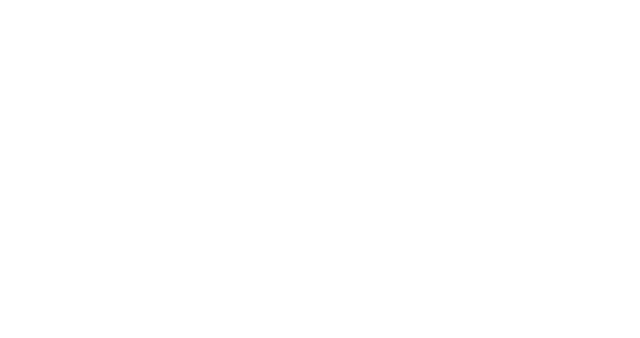
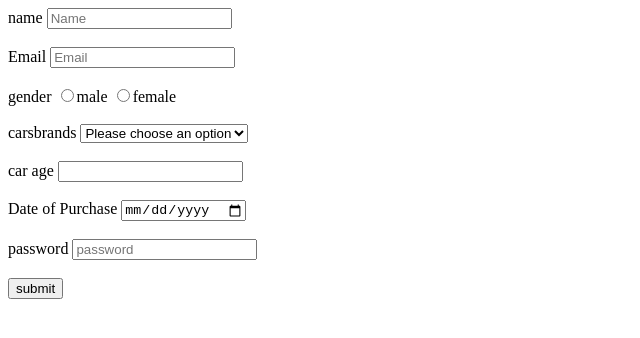
Before and after one commit to acciojob/car-insurance-form-Rajp0990, a website: page main.html in a window 1280 px wide. Shown: the whole page, without its empty margins (0-640 px from the left). Drawn offline with Linux system fonts and the light colour scheme.

Commit message:
created a submission

```diff
--- a/main.html
+++ b/main.html
@@ -1,16 +1,61 @@
-<!DOCTYPE html>
+<html lang="en">
+<head>
+  <meta charset="UTF-8">
+  <meta http-equiv="X-UA-Compatible" content="IE=edge">
+  <meta name="viewport" content="width=device-width, initial-scale=1.0">
+  <title>car insurance form</title>
+</head>
+<body>
+  <form action="asd.php" method="post">
+    <div>
+      <label for="name">name</label>
+      <input type="text" id="name" name="Name" placeholder="Name" required>
+    </div><br>
 
-<html>
+    <div>
+      <label for="email">Email</label>
+      <input type="email" required placeholder="Email" id="email" name="email">
+    </div><br>
 
-<head>
-	<link rel="stylesheet" href="styles.css">
-</head>
+    <div>
+      <label for="gender">gender</label>
+      <input type="radio" name="gender" required id="gender_m">male
+      <input type="radio" name="gender" required id="gender_f">female
+    </div><br>
 
-<body>
-	<!-- the entire body must be written by student -->
-    <script type="text/javascript" src="./script.js">
-</script>
+    <div>
+      <label for="cars">carsbrands</label>
+      <select name="car Brands" id="cars" name="cars">
+      <option value="">Please choose an option</option>
+      <option value="BMW">BMW</option>
+      <option value="Audi">Audi</option>
+      <option value="Mercedez">Mercedez</option>
+    </select>
+    </div><br>
+
+    <div>
+      <label for="carage">car age</label>
+      <input type="number" id="carage" required name="carage">
+    </div><br>
+
+    <div>
+      <label for="dop">Date of Purchase</label>
+      <input type="date"required id="dop" name="dop">
+    </div><br>
+
+    <div>
+      <label for="password">password</label>
+      <input type="password" placeholder="password" required id="password" name="password">
+    </div><br>
+
+    <div>
+        <button type="submit">submit</button>
+    </div>
+
+
+  </form>
+
+
 
 </body>
-
 </html>
```
